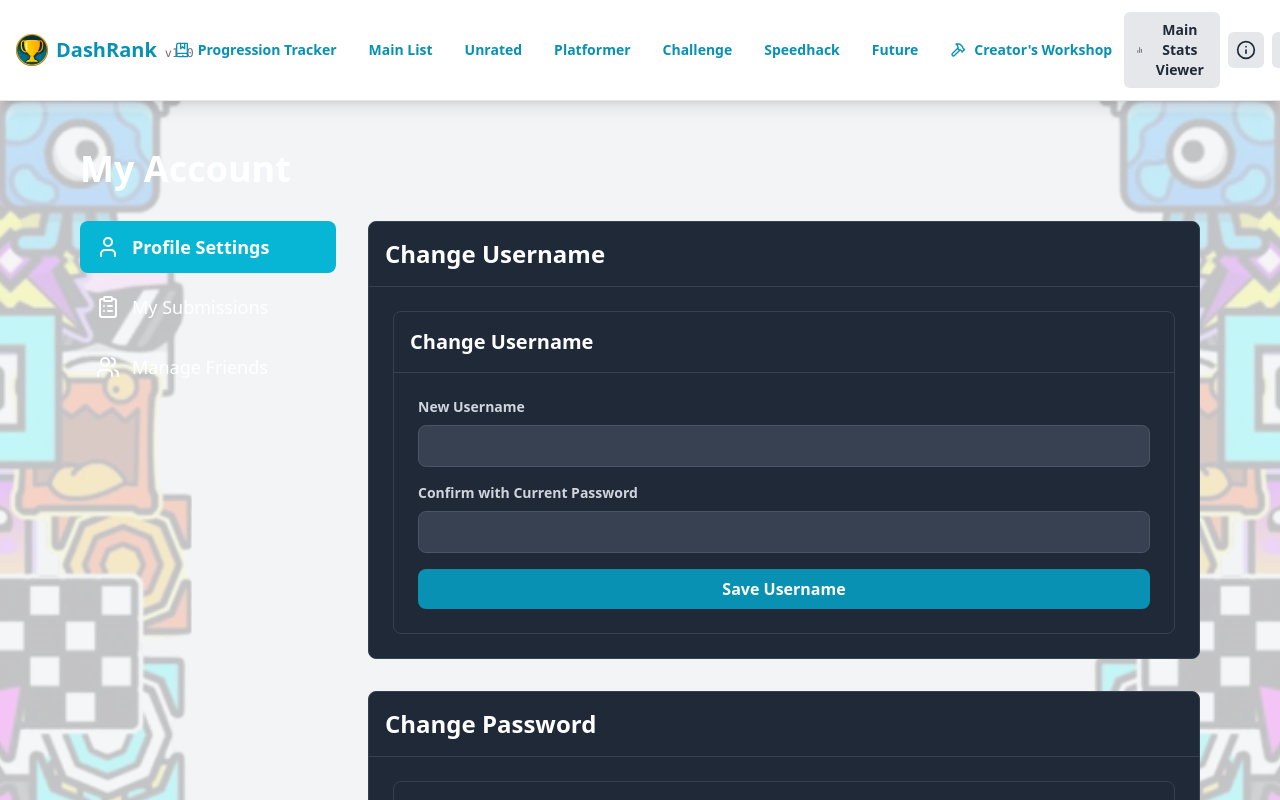
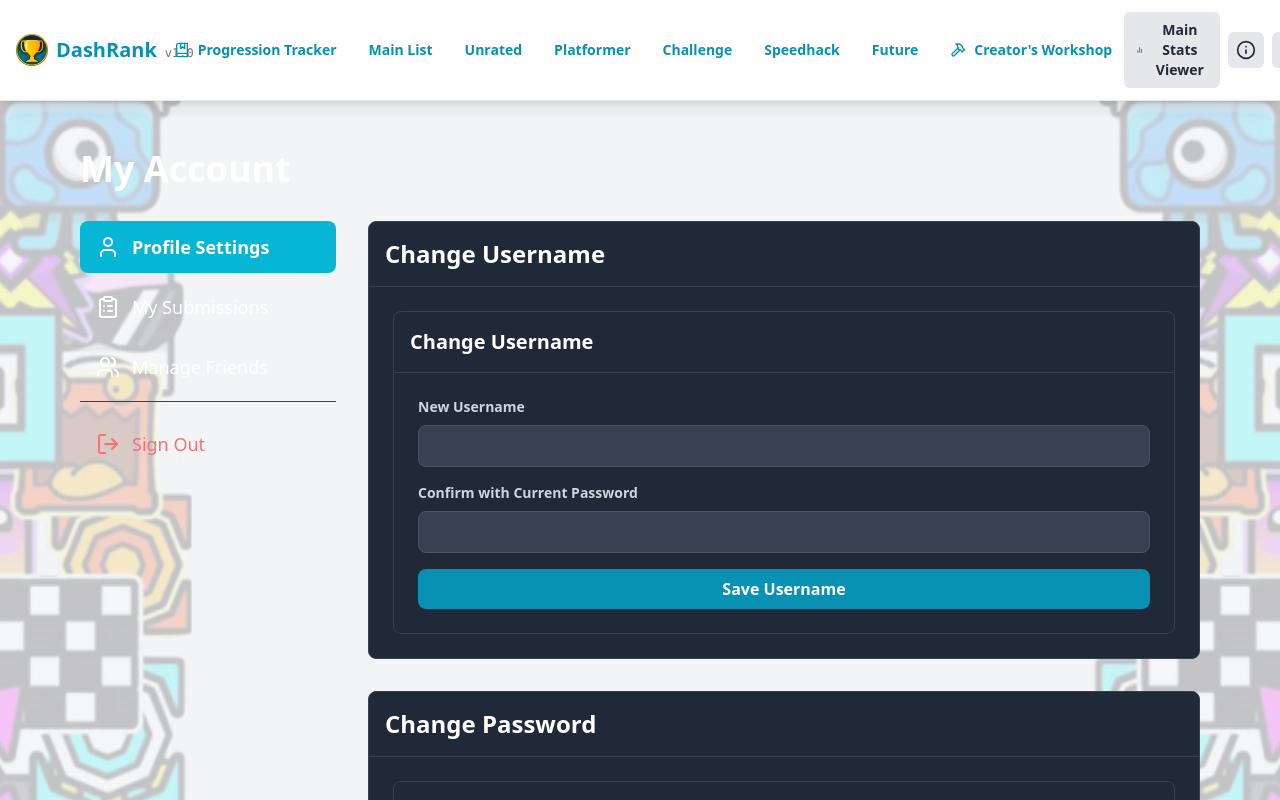
Before and after one commit to Woblu/DashRank, a React (Vite) app: page /account/profile in a window 1280 px wide. Shown: the top 800 px of the page. Built offline with nearby package versions, Linux system fonts and the light colour scheme; sample sign-in values are in the browser's storage.

Commit message:
Signing out fix

```diff
--- a/src/pages/AccountPage.jsx
+++ b/src/pages/AccountPage.jsx
@@ -1,12 +1,14 @@
 import React from 'react';
 import { NavLink, Outlet } from 'react-router-dom';
-import { User, ClipboardList, Users } from 'lucide-react'; // Import the Users icon
+import { useAuth } from '../contexts/AuthContext'; // Import useAuth
+import { User, ClipboardList, Users, LogOut } from 'lucide-react'; // Import LogOut icon
 
 export default function AccountPage() {
+  const { signOut } = useAuth(); // Get the signOut function from the context
+
   const navLinks = [
     { name: 'Profile Settings', path: '/account/profile', icon: User },
     { name: 'My Submissions', path: '/account/submissions', icon: ClipboardList },
-    // Add the new link for the friends page
     { name: 'Manage Friends', path: '/account/friends', icon: Users },
   ];
 
@@ -30,6 +32,17 @@ export default function AccountPage() {
                 <span>{link.name}</span>
               </NavLink>
             ))}
+
+            {/* Sign Out Button */}
+            <div className="pt-4 mt-4 border-t border-gray-700">
+              <button
+                onClick={signOut}
+                className="w-full flex items-center gap-3 px-4 py-3 rounded-lg transition-colors text-lg text-red-400 hover:bg-red-500/20"
+              >
+                <LogOut className="w-6 h-6" />
+                <span>Sign Out</span>
+              </button>
+            </div>
           </nav>
         </aside>
 
```
